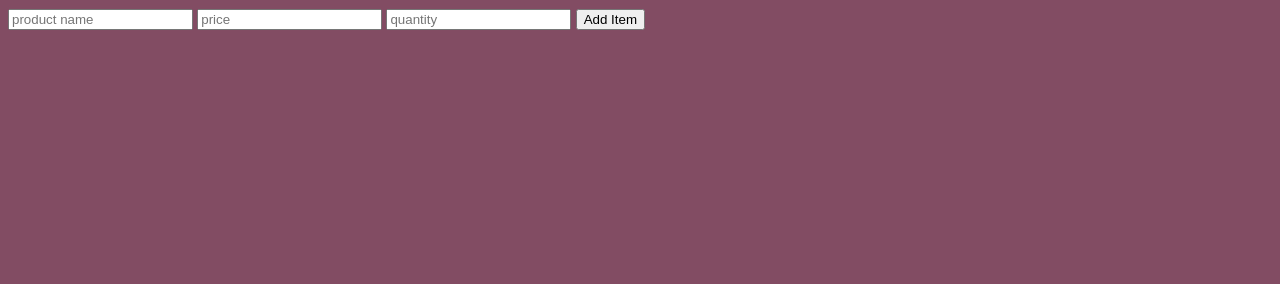
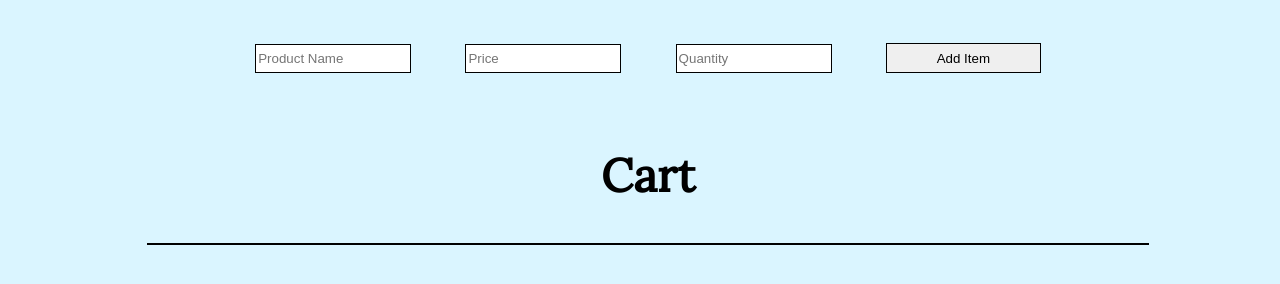
Before and after one commit to Claboom86/FullStackExpressLab, a website: page public/index.html in a window 1280 px wide. Drawn offline with nearby package versions, Linux system fonts and the light colour scheme; no server answers.

Commit message:
More styling

```diff
--- a/public/app/components/list/cart.js
+++ b/public/app/components/list/cart.js
@@ -1,21 +1,28 @@
 "use strict";
 const cart = {
     template: `
+<section id="add-container">
+    <form ng-submit="$ctrl.addItem($ctrl.newItem);">
+        <input class="new-item" type="text" ng-model="$ctrl.newItem.product" placeholder="Product Name">
+        <input class="new-item" type="text" ng-model="$ctrl.newItem.price" placeholder="Price">
+        <input class="new-item" type="text" ng-model="$ctrl.newItem.quantity" placeholder="Quantity">
+        <button id="add-btn">Add Item</button>
+    </form>
+</section>
 
-<form ng-submit="$ctrl.addItem($ctrl.newItem);">
-    <input type="text" ng-model="$ctrl.newItem.product" placeholder="product name">
-    <input type="text" ng-model="$ctrl.newItem.price" placeholder="price">
-    <input type="text" ng-model="$ctrl.newItem.quantity" placeholder="quantity">
-    <button>Add Item</button>
-</form>
+<h2>Cart</h2>
 
 <section class="main-container">
     <section class="cart-container" ng-repeat="obj in $ctrl.items">
-        <input class="update__input" type="text" ng-blur="$ctrl.updateItem(obj);" ng-model="obj.product">
-        <input class="update__input" type="text" ng-blur="$ctrl.updateItem(obj);" ng-model="obj.price">
-        <input class="update__input" type="text" ng-blur="$ctrl.updateItem(obj);" ng-model="obj.quantity">
+        <input id="product" type="text" ng-blur="$ctrl.updateItem(obj);" ng-model="obj.product">
+        <section id="price-container">
+            <label>Price: $</label>
+            <input id="price" type="text" ng-blur="$ctrl.updateItem(obj);" ng-model="obj.price">
+         </section>
+            <label>Quantity: </label>
+        <input id="quantity" class="update-input" type="text" ng-blur="$ctrl.updateItem(obj);" ng-model="obj.quantity">
 
-        <button ng-click="$ctrl.removeItem(obj.id);">X</button>
+        <button id="delete-btn" ng-click="$ctrl.removeItem(obj.id);">X</button>
 
     </section>
 </section>
--- a/public/styles.css
+++ b/public/styles.css
@@ -1,55 +1,109 @@
 body {
-    background-color: #824C63;
+    background-color: #DAF5FF;
     font-color: #231123;
     font-family: 'Lora', serif;
+    height: 100vw;
+    width: 100vw;
 }
 
-.get-btn {
-    width: 400px;
-    height: 50px;
-    position: fixed;
-    top: 30px;
-    right: 50%;
-    transform: translateX(50%);
-    margin-top: 25px;
+#add-container {
+    width: 100%;
+    height: 100px;
+    position: relative;
+    margin-top: none;
+    display: flex;
+    justify-content: space-around;
+    align-items: center;
+}
+
+.new-item {
+    height: 25px;
+    width: 150px;
+    margin-left: 25px;
+    margin-right: 25px;
     border: 1px solid black;
-    border-radius: 5px;
-    font-size: 24px;
-    font-weight: bold;
-    font-family: 'Lora', serif;
-    background-color: #EFB8A0;
+}
+
+#add-btn {
+    height: 30px;
+    width: 155px;
+    border: none;
+    border: 1px solid black;
+    margin-left: 25px;
+    margin-right: 25px;
+}
+
+h2 {
+    font-size: 46px;
+    text-align: center;
 }
 
 .main-container {
-    margin-top: 100px;
+    margin: 0 auto;
+    height: auto;
+    width: 1000px;
+    margin-top: 10px;
     display: flex;
+    flex-wrap: wrap;
     justify-content: space-around;
     position: relative;
+    background-color: #87F6FF;
+    border: 1px solid black;
 }
 
 .cart-container {
     height: 200px;
     width: 300px;
-    background-color: #C9EFEF;
-    margin-top: 100px;
+    background-color: #FFBFA0;
+    margin-top: 50px;
     border: 1px solid #231123;
-    border-radius: 5px;
+    margin-bottom: 50px;
 }
 
-.update__input {
+#price-container {
+    background: none;
     display: block;
+    border: none;
+}
+
+label {
+    margin-left: 35px;
 }
 
 #product {
     font-size: 24px;
+    width: 100%;
     text-align: center;
+    position: relative;
+    margin: 0 auto;
+    margin-top: 15px;
     font-weight: bold;
+    background: none;
+    border: none;
 }
 
 #price {
-    margin-left: 25px;
+    font-size: 16px;
+    height: 35px;
+    margin-top: 15px;
+    background: none;
+    border: none;
 }
 
 #quantity {
-    margin-left: 25px;
+    font-size: 16px;
+    height: 35px;
+    margin-left: 15px;
+    background: none;
+    border: none;
 }
+
+#delete-btn {
+    display: block;
+    background: white;
+    width: 25px;
+    height: 25px;
+    border: none;
+    margin: 0 auto;
+    margin-top: 20px;
+}
```
